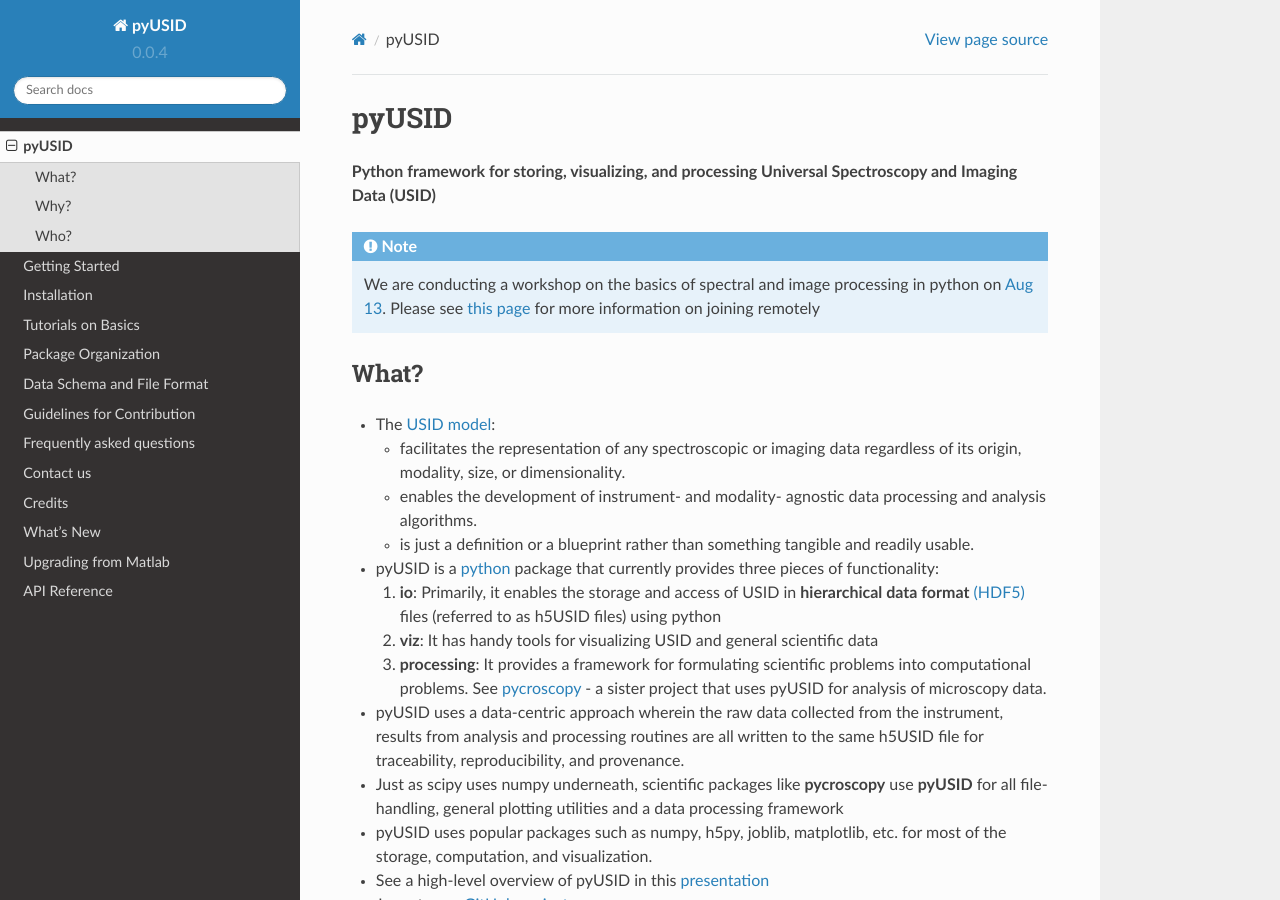
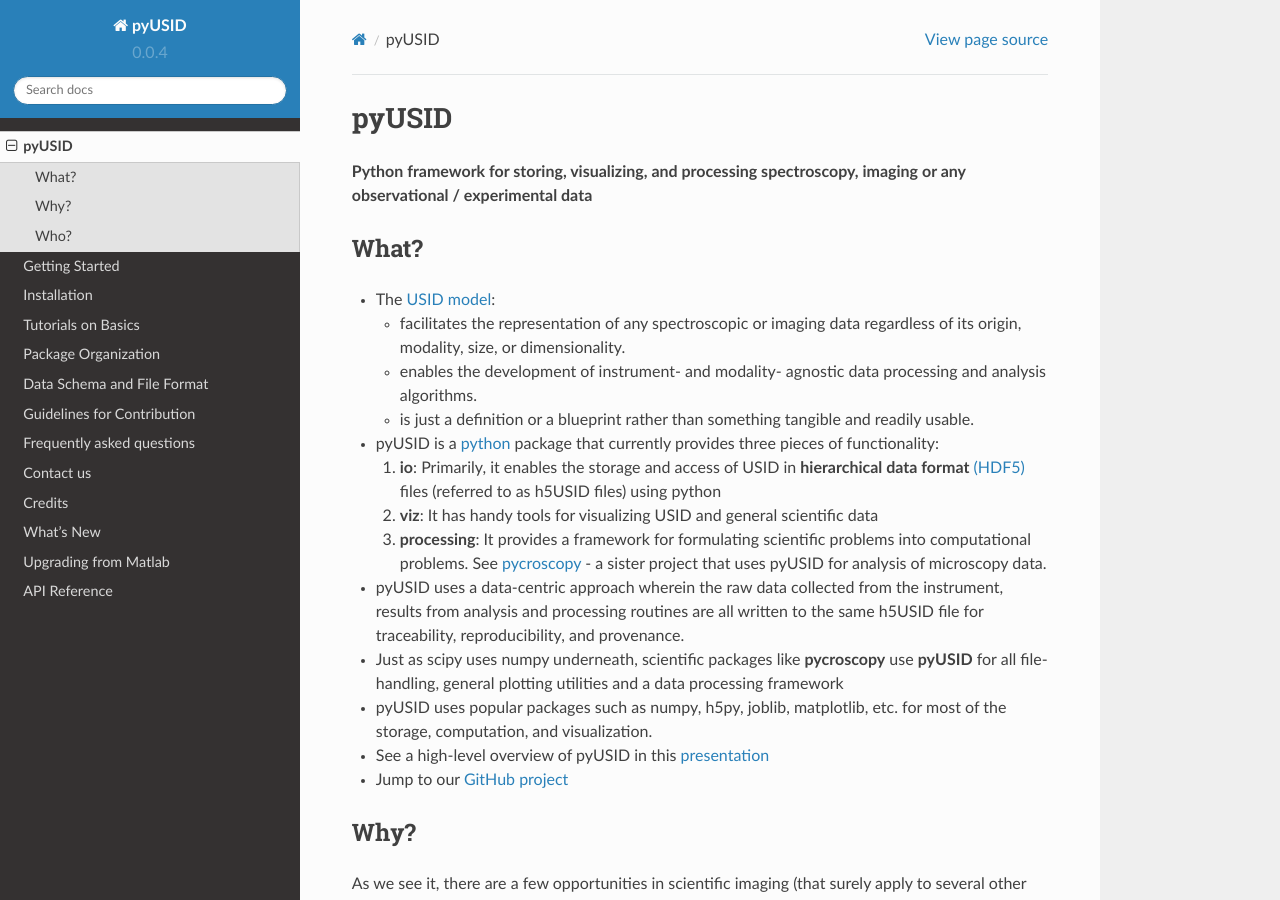
Before and after one commit to pycroscopy/pyUSID, a Sphinx documentation site: the page built from docs/about.rst, in a window 1280 px wide and 900 px high. Built offline with Sphinx 7.4.7 and the Read the Docs theme 2.0.0, drawn with Linux system fonts in a browser that asks for light colours; pages that are not in the unit, such as notebooks, are missing from menus.

Commit message:
Removed note about workshop

```diff
--- a/docs/about.rst
+++ b/docs/about.rst
@@ -2,12 +2,7 @@
 pyUSID
 ======
 
-**Python framework for storing, visualizing, and processing Universal Spectroscopy and Imaging Data (USID)**
-
-.. note::
-   We are conducting a workshop on the basics of spectral and image processing in python
-   on `Aug 13 <https://cnmsusermeeting.ornl.gov/files/2018/03/Pycroscopy_WT_081318.pdf>`_.
-   Please see `this page <https://github.com/pycroscopy/pyUSID_Tutorial/blob/master/CNMS_UM_Workshop_schedule.md>`_ for more information on joining remotely
+**Python framework for storing, visualizing, and processing spectroscopy, imaging or any observational / experimental data**
 
 What?
 ------
```
